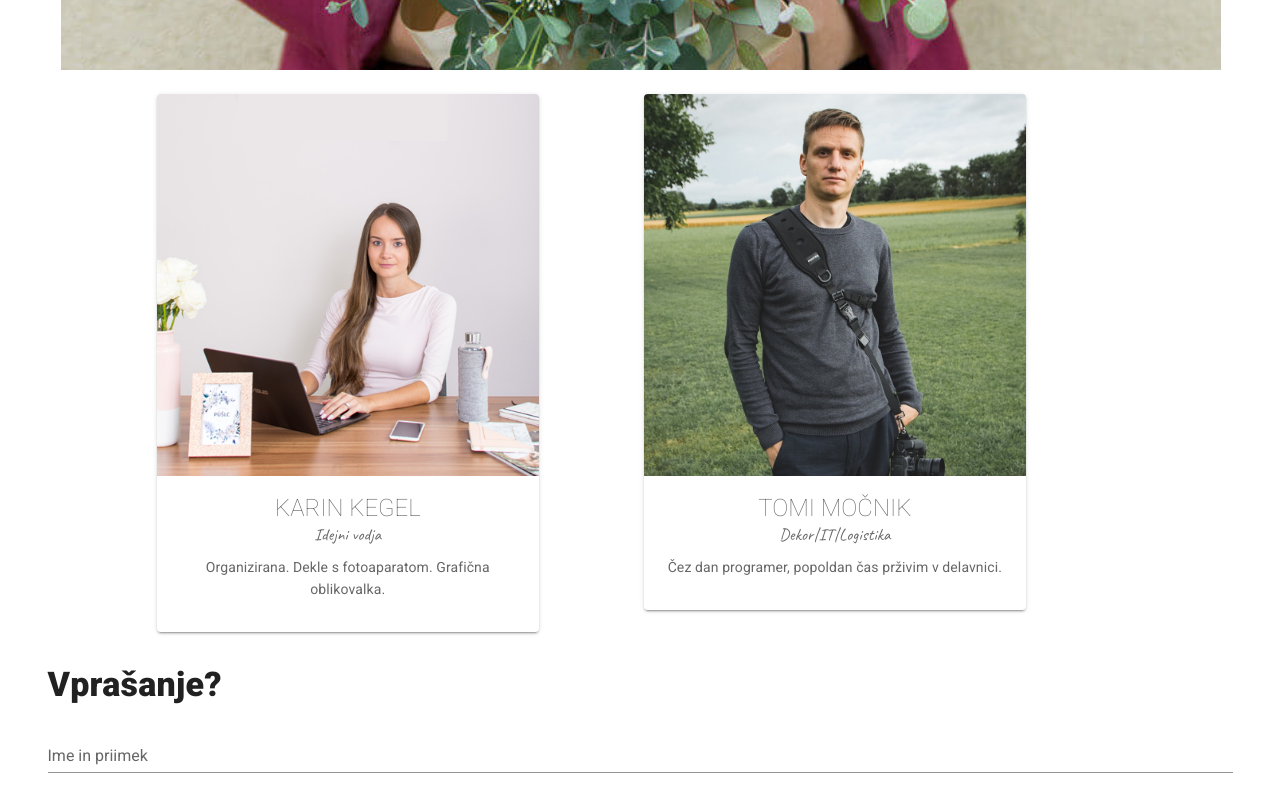
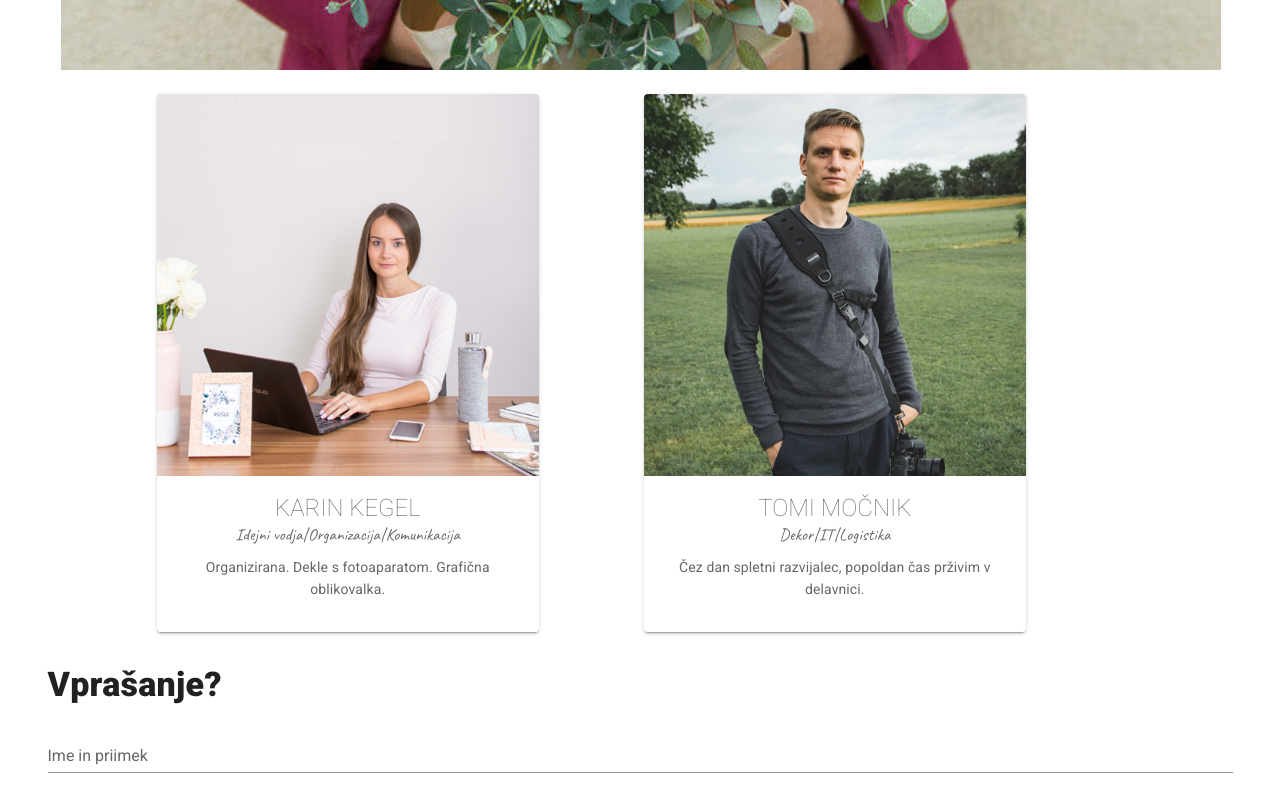
Before and after one commit to ditisi/porocnazgodba.si, a Vue app: page /#/ in a window 1280 px wide. Shown: the part 3867-4664 px from the top of the page. Built offline with nearby package versions, Linux system fonts and the light colour scheme.

Commit message:
Design and team text change

```diff
--- a/src/components/Team.vue
+++ b/src/components/Team.vue
@@ -35,14 +35,14 @@ export default {
       images: [
         {
           name: "KARIN KEGEL",
-          title: "Idejni vodja",
+          title: "Idejni vodja|Organizacija|Komunikacija",
           text: "Organizirana. Dekle s fotoaparatom. Grafična oblikovalka.",
           img: require("../assets/img/karin.jpg"),
         },
         {
           name: "TOMI MOČNIK",
           title: "Dekor|IT|Logistika",
-          text: "Čez dan programer, popoldan čas prživim v delavnici.",
+          text: "Čez dan spletni razvijalec, popoldan čas prživim v delavnici.",
           img: require("../assets/img/tomi.jpg"),
         },
       ],
```
Also changed, not shown: 1 other file (tests, documents, lock files or other folders).
